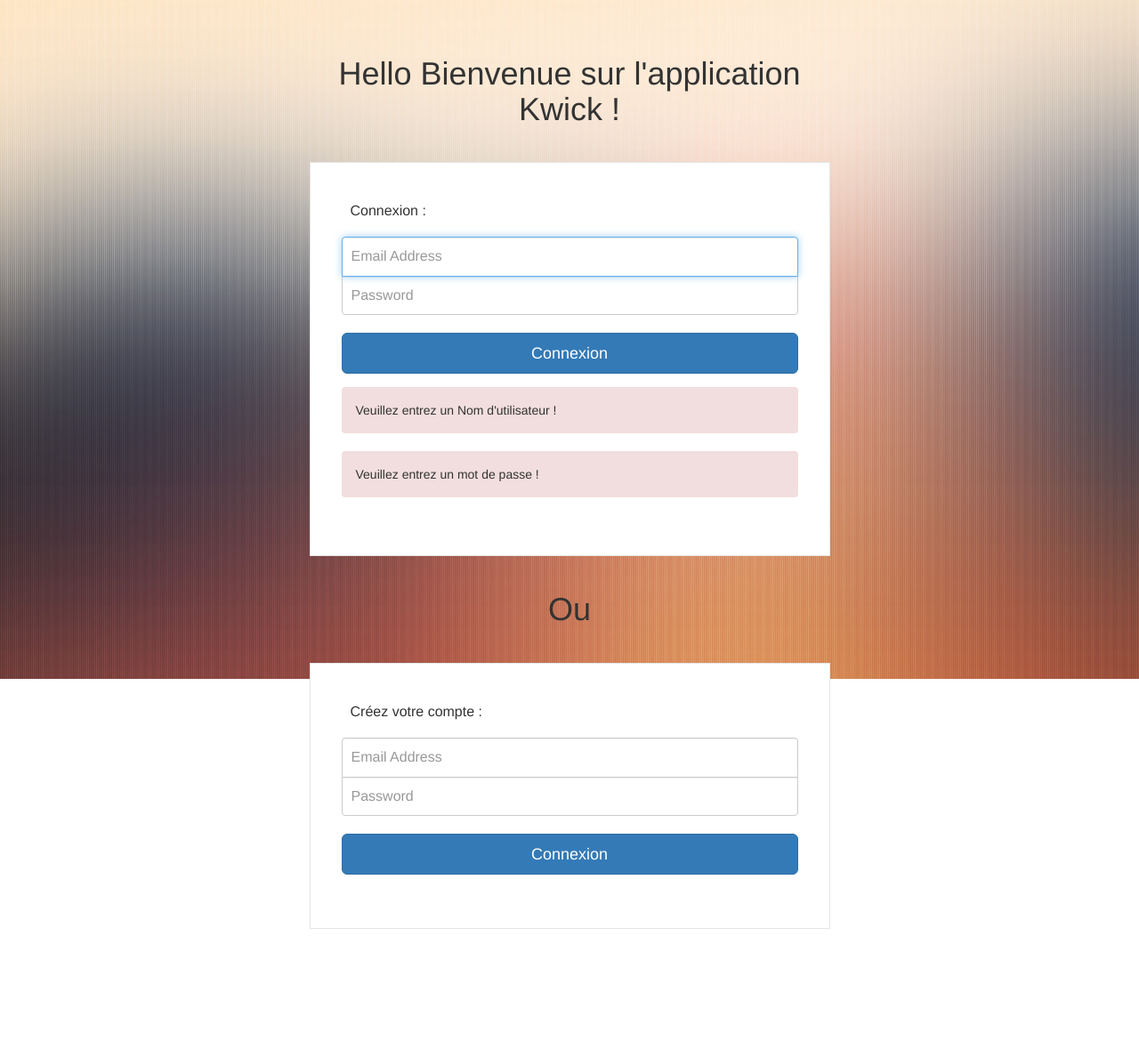
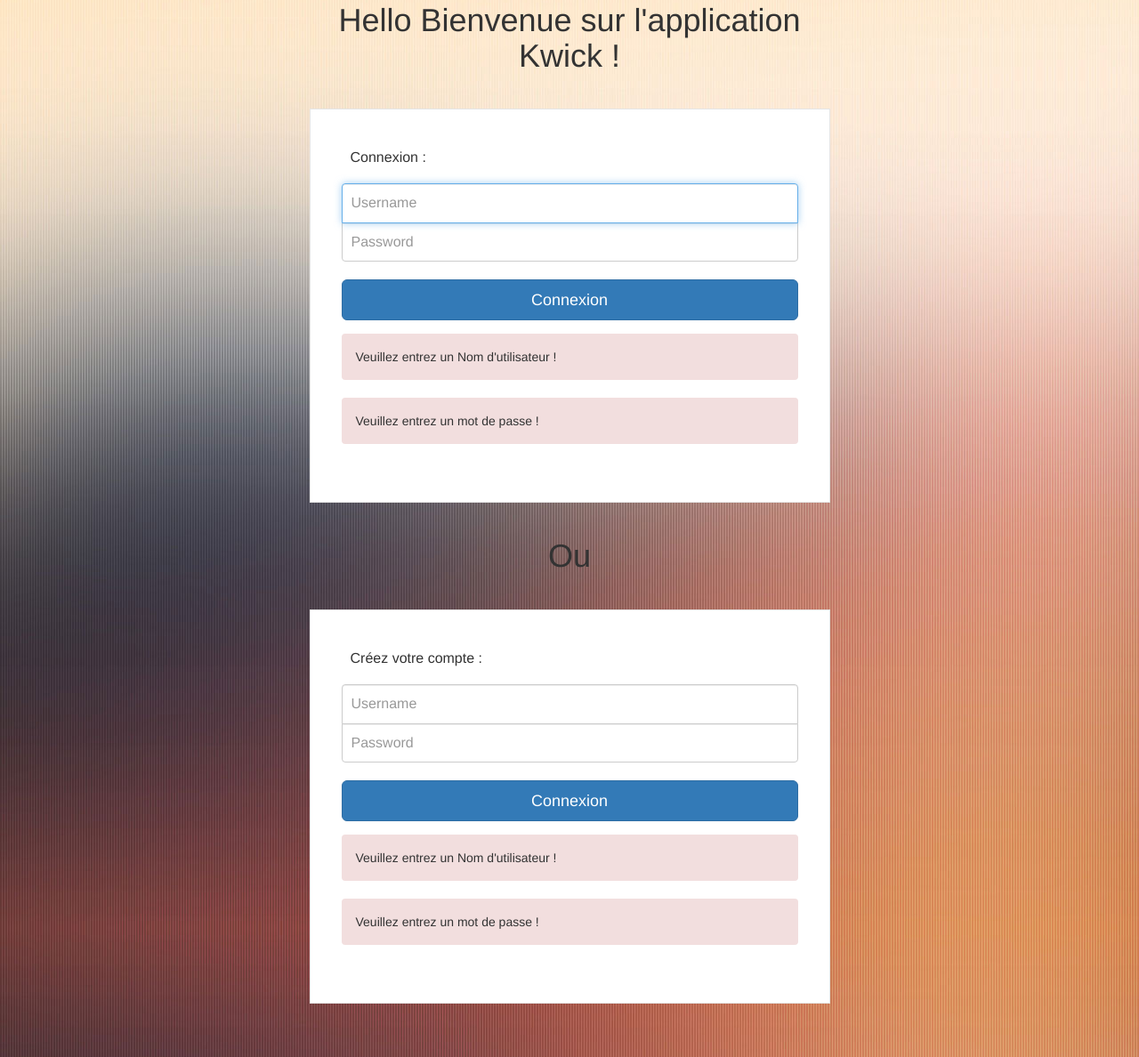
Before and after one commit to 0Napster/kwickTchat, a website: page index.html in a window 1280 px wide. Shown: the part 37-1225 px from the top of the page at 89% size. Before the commit the page ends 1201 px from the top, so only its background shows below. Drawn offline with nearby package versions, Linux system fonts and the light colour scheme; some packages are replaced by stand-ins of ours; files that its build step writes are made by us from their sources; a script that the page names is missing.

Commit message:
mise a jour de ngMessages pour les logins + css + nouveau background

```diff
--- a/index.html
+++ b/index.html
@@ -12,12 +12,16 @@
         <div class="wrapper col-md-6 col-md-offset-3">
             <h1 class="text-center">Hello Bienvenue sur l'application Kwick ! </h1>
             <!-- Directive novalidate pour empêcher le fonctionnement standard d'un envoi de formulaire -->
-            <form name="formSignin" class="form-signin" ng-submit="kwickC.signIn(kwickC.user.username,kwickC.user.password)" novalidate>
+            <form name="formSignin" class="form-signin"
+                  ng-submit="kwickC.signIn(kwickC.user.username,kwickC.user.password)" novalidate>
                 <h2 class="form-signin-heading">Connexion : </h2>
-                <input ng-model="kwickC.user.username" type="text" class="form-control" name="username" placeholder="Email Address" required
+                <input ng-model="kwickC.user.username" type="text" class="form-control" name="username"
+                       placeholder="Username" required
                        autofocus=""/>
-                <input ng-model="kwickC.user.password" type="password" class="form-control" name="password" placeholder="Password" required/>
-                <button class="btn btn-lg btn-primary btn-block" type="submit" style="margin-bottom: 15px;">Connexion</button>
+                <input ng-model="kwickC.user.password" type="password" class="form-control" name="password"
+                       placeholder="Password" required/>
+                <button class="btn btn-lg btn-primary btn-block" type="submit" style="margin-bottom: 15px;">Connexion
+                </button>
                 <div ng-messages="formSignin.username.$error">
                     <div ng-message="required">
                         <p class="alert bg-danger"> Veuillez entrez un Nom d'utilisateur !</p>
@@ -30,18 +34,28 @@
                 </div>
             </form>
             <h1 class="text-center">Ou</h1>
-            <form name="formSignin" class="form-signin" ng-submit="kwickC.signUp(kwickC.newUser.username,kwickC.newUser.password)" novalidate>
+            <form name="formSignUp" class="form-signin"
+                  ng-submit="kwickC.signUp(kwickC.newUser.username,kwickC.newUser.password)" novalidate>
                 <h2 class="form-signin-heading">Créez votre compte : </h2>
-                <input ng-model="kwickC.newUser.username" type="text" class="form-control" name="username" placeholder="Email Address" required
-                       autofocus=""/>
-                <input ng-model="kwickC.newUser.password" type="password" class="form-control" name="password" placeholder="Password" required/>
-                <button class="btn btn-lg btn-primary btn-block" type="submit" style="margin-bottom: 15px;">Connexion</button>
-                <div ng-messages="formSignin.newUser.username.$error">
+                <div class="form-group has-feedback">
+                    <input ng-model="kwickC.newUser.username" type="text" class="form-control" name="username"
+                           placeholder="Username" ng-minlength="5"
+                           ng-maxlength="20" required autofocus=""/>
+                    <i class="form-control-feedback glyphicon glyphicon-check" ng-show='formSignUp.username.$valid'></i>
+                    <input ng-model="kwickC.newUser.password" type="password" class="form-control" name="password"
+                           placeholder="Password" ng-minlength="5"
+                           ng-maxlength="20" required/>
+                    <i class="form-control-feedback glyphicon glyphicon-check" ng-show='formSignUp.password.$valid'></i>
+                    <button class="btn btn-lg btn-primary btn-block" type="submit" style="margin-bottom: 15px;">
+                        Connexion
+                    </button>
+                </div>
+                <div ng-messages="formSignUp.username.$error">
                     <div ng-message="required">
                         <p class="alert bg-danger"> Veuillez entrez un Nom d'utilisateur !</p>
                     </div>
                 </div>
-                <div ng-messages="formSignin.newUser.password.$error">
+                <div ng-messages="formSignUp.password.$error">
                     <div ng-message="required">
                         <p class="alert bg-danger"> Veuillez entrez un mot de passe !</p>
                     </div>
--- a/js/app.js
+++ b/js/app.js
@@ -63,7 +63,7 @@
                 listUsers.push('<li><a>' + getUsers[i] + '</a></li>');
             }
             $('.sidebar-nav').append(listUsers);
-            $('.you').append($localStorage.username);
+            $('.you').append(' ' + $localStorage.username);
         }).error(function (response) {
         });
     };
--- a/scss/main.scss
+++ b/scss/main.scss
@@ -2,8 +2,7 @@
 
 body {
   //background: #eee !important;
-  background-image: url(../img/background2.jpg);
-  background-size:cover;
+  background-image: url(../img/background.jpg);
   background-repeat: no-repeat;
 }
 /* Warning box */
@@ -13,7 +12,7 @@
 
 /* Login */
 .wrapper {
-  padding: 80px 0;
+  padding: 20px 0;
 }
 
 .form-signin {
@@ -82,6 +81,10 @@
   }
 }
 
+.you {
+  text-transform: capitalize;
+}
+
 #page-content-wrapper {
   padding: 15px;
 }
@@ -102,6 +105,7 @@
 .sidebar-nav li a {
   display: block;
   text-decoration: none;
+  text-transform: capitalize;
   color: #999999;
 }
 
@@ -115,8 +119,8 @@
   box-shadow: inset 0 1px 1px rgba(0,0,0,.05);
   background-color: #f5f5f5;
   margin-bottom: 25px;
-  p {
-
+  h2 {
+    text-transform: capitalize;
   }
   .message-content {
     padding: 15px 0 15px 20px;
```
Also changed, not shown: img/background.jpg (added), img/background2.jpg (deleted).
